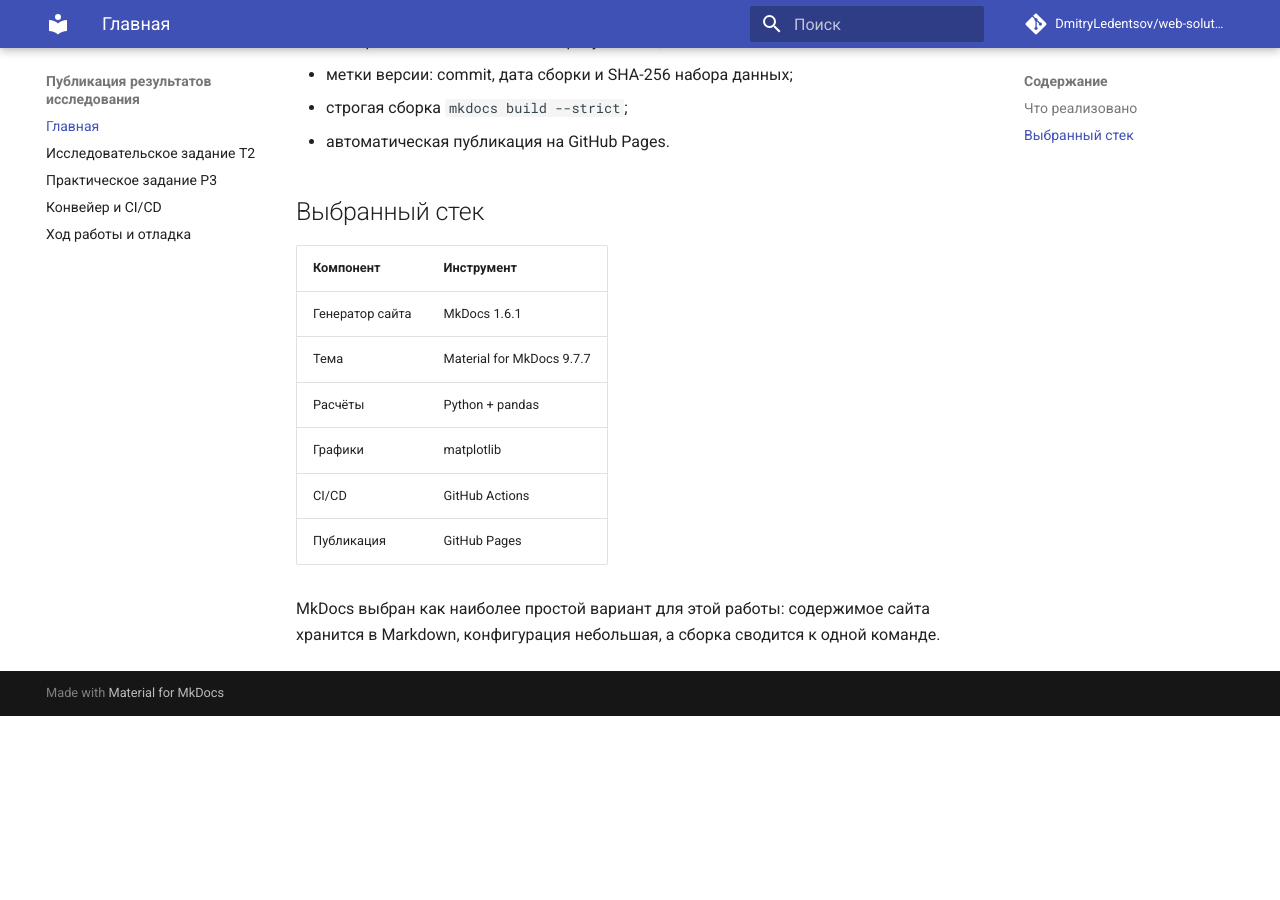
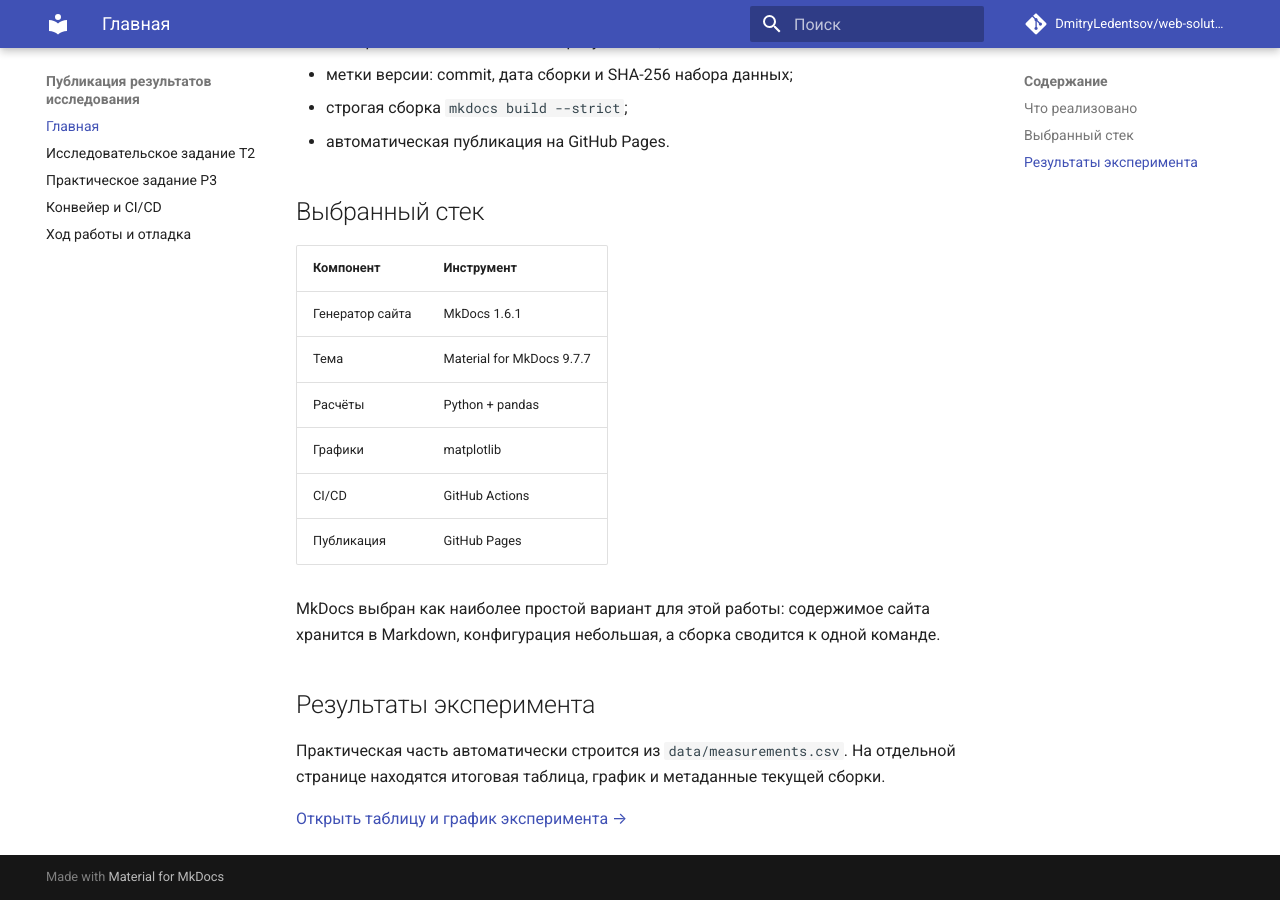
Before and after one commit to DmitryLedentsov/web-solutions-lab-1, an MkDocs documentation site: the page built from docs/index.md, in a window 1280 px wide and 900 px high, scrolled down 505 px. Built offline with MkDocs 1.6.1 and Material for MkDocs 9.7.7, drawn with Linux system fonts in a browser that asks for light colours; comment, search, counter and statistics services are not loaded; before the commit the page ends 1221 px from its top, so only the background shows below that.

Commit message:
docs: link experiment results from home page

```diff
--- a/docs/index.md
+++ b/docs/index.md
@@ -25,3 +25,9 @@
 | Публикация | GitHub Pages |
 
 MkDocs выбран как наиболее простой вариант для этой работы: содержимое сайта хранится в Markdown, конфигурация небольшая, а сборка сводится к одной команде.
+
+## Результаты эксперимента
+
+Практическая часть автоматически строится из `data/measurements.csv`. На отдельной странице находятся итоговая таблица, график и метаданные текущей сборки.
+
+[Открыть таблицу и график эксперимента →](experiment.md)
```
